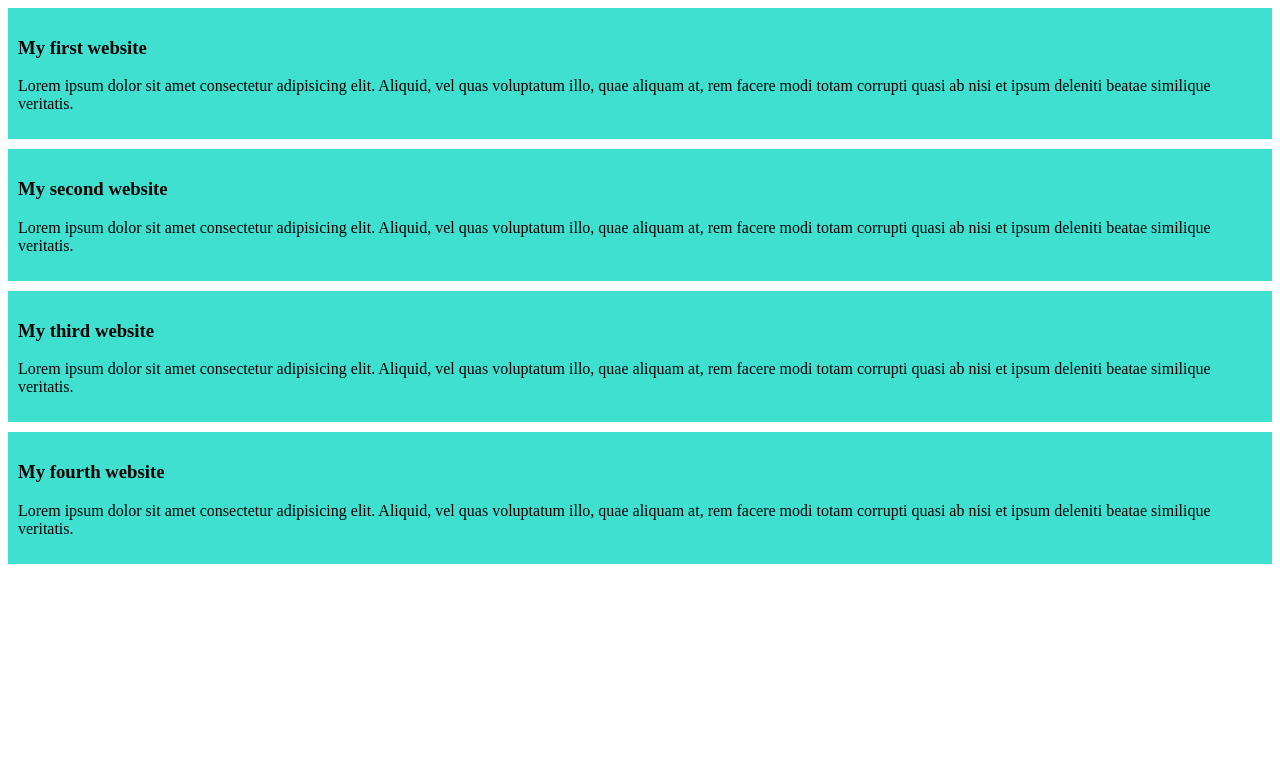
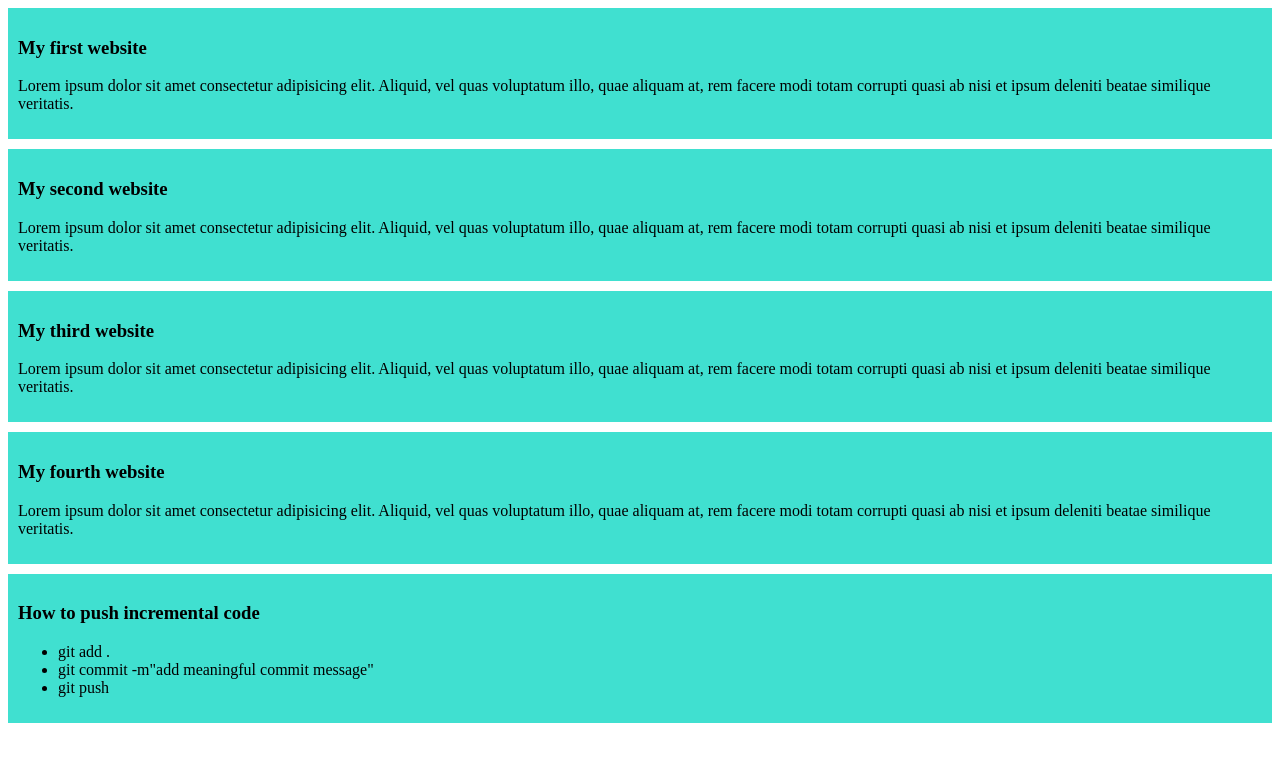
Before and after one commit to Fatimatasnim21/my-simple-website, a plain HTML site: page index.html in a window 1280 px wide. Drawn offline with Linux system fonts and the light colour scheme.

Commit message:
added a list to push code

```diff
--- a/index.html
+++ b/index.html
@@ -24,5 +24,13 @@
         <p>Lorem ipsum dolor sit amet consectetur adipisicing elit. Aliquid, vel quas voluptatum illo, quae aliquam at, rem facere modi totam corrupti quasi ab nisi et ipsum deleniti beatae similique veritatis.</p>
     </div>
 
+    <div>
+        <h3>How to push incremental code</h3>
+        <ul>
+            <li>git add .</li>
+            <li>git commit -m"add meaningful commit message"</li>
+            <li>git push</li>
+        </ul>
+    </div>
 </body>
 </html>
```
